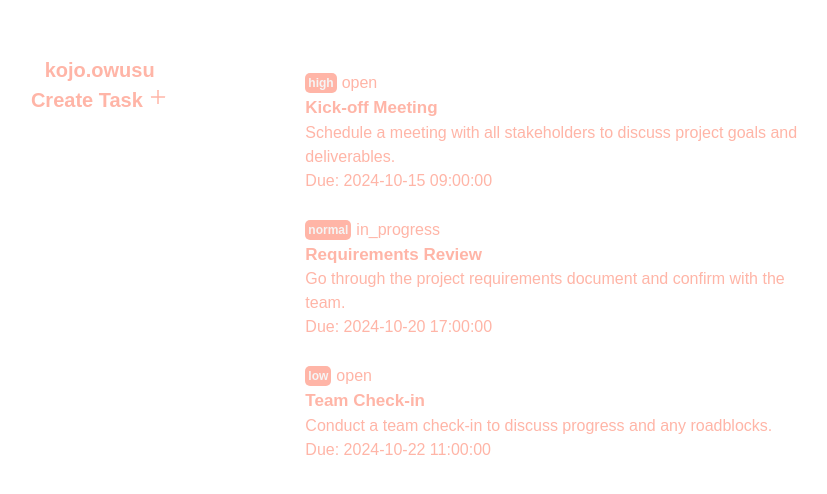
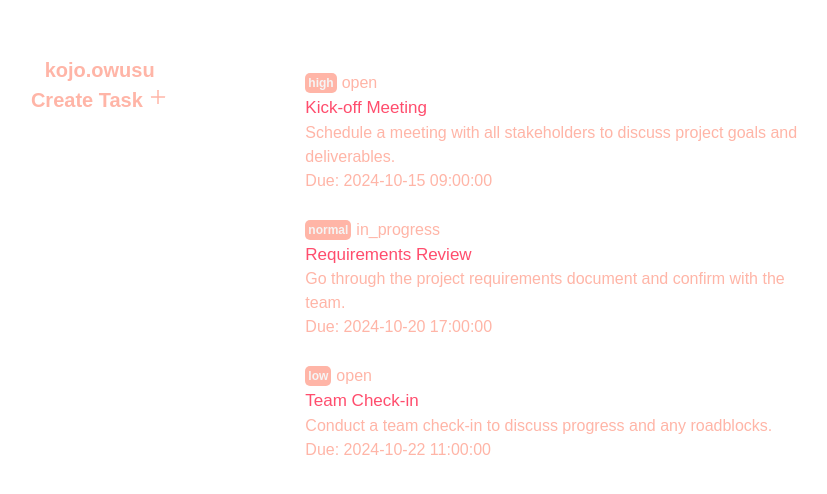
Before and after one commit to irungundigirigi/task-manager, a React (Vite) app: page / in a window 1280 px wide. Shown: the top 494 px of the page, without its empty margins (78-905 px from the left). Built offline with nearby package versions, Linux system fonts and the light colour scheme; a web font is replaced by a local one.

Commit message:
styling description

```diff
--- a/src/components/Todo-item/task-item.css
+++ b/src/components/Todo-item/task-item.css
@@ -19,7 +19,8 @@
 
 .subject {
   font-optical-sizing: auto;
-  font-weight: 600;
+  font-weight: 500;
+  color: #ff4d6d;
   font-size: 17px;
 }
 
```
